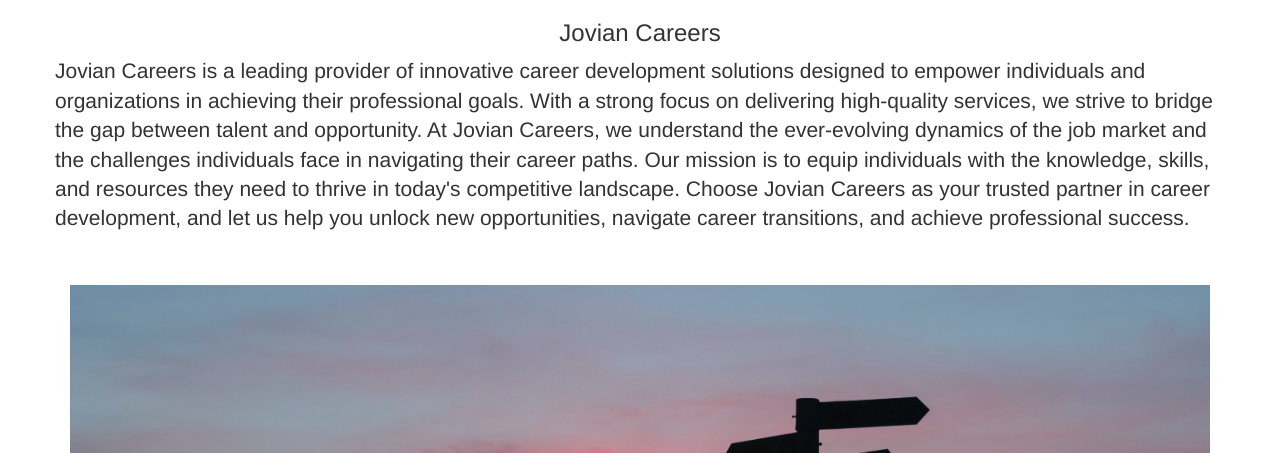
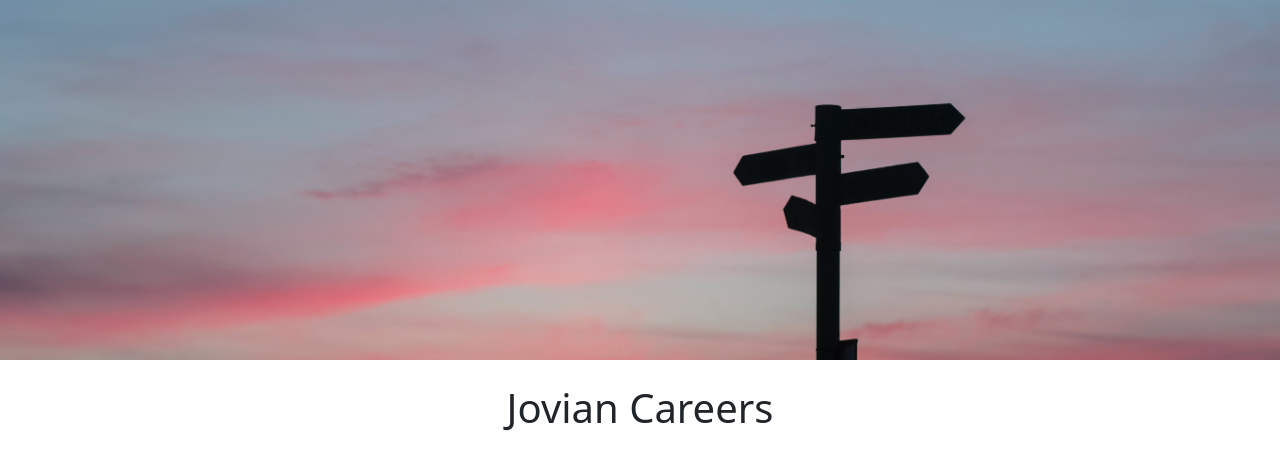
Before and after one commit to anandvarrier/Flask, a Flask app: page / in a window 1280 px wide. Shown: the top 453 px of the page. Run offline with Flask 3, Linux system fonts and the light colour scheme.

Commit message:
#5 Modification

```diff
--- a/Jovian-career-website/templates/home.html
+++ b/Jovian-career-website/templates/home.html
@@ -1,12 +1,10 @@
 <!DOCTYPE html>
 <html>
   <head>
-    <title>{{company_name}} Careers</title>
+    <title>Jovian Careers</title>
     <meta charset="utf-8">
-    <meta name="viewport" content="width=device-width, initial-scale=1, maximum-scale=1, user-scalable=no">
-    <!-- Bootstrap -->
-    <link rel="stylesheet" href="https://cdn.jsdelivr.net/npm/bootstrap@3.4.1/dist/css/bootstrap.min.css" integrity="sha384-HSMxcRTRxnN+Bdg0JdbxYKrThecOKuH5zCYotlSAcp1+c8xmyTe9GYg1l9a69psu" crossorigin="anonymous">
-
+    <meta name="viewport" content="width=device-width, initial-scale=1">
+    <link href="https://cdn.jsdelivr.net/npm/bootstrap@5.2.0-beta1/dist/css/bootstrap.min.css" rel="stylesheet" integrity="sha384-0evHe/X+R7YkIZDRvuzKMRqM+OrBnVFBL6DOitfPri4tjfHxaWutUpFmBp4vmVor" crossorigin="anonymous">
     <style>
       #banner {
         height: 360px;
@@ -17,28 +15,31 @@
     </style>
   </head>
   <body>
+    <img class="img-fluid" id="banner" src="https://flask--anandvarrier.repl.co/static/careerimg.jpg">
     <div class="container">
-      <h3 class="text-center mt-2 mb-4">{{company_name}} Careers</h3>
+      <h1 class="text-center mt-2 mb-4">
+        {{company_name}} Careers
+      </h1>
       <div class="row" style="margin-bottom:32px">
-        <p class="lead">Jovian Careers is a leading provider of innovative career development solutions designed to empower individuals and organizations in achieving their professional goals. With a strong focus on delivering high-quality services, we strive to bridge the gap between talent and opportunity.
-
-At Jovian Careers, we understand the ever-evolving dynamics of the job market and the challenges individuals face in navigating their career paths. Our mission is to equip individuals with the knowledge, skills, and resources they need to thrive in today's competitive landscape.
-
-Choose Jovian Careers as your trusted partner in career development, and let us help you unlock new opportunities, navigate career transitions, and achieve professional success.</p>
-
+        <div class="col-md-6">
+      <p class="lead">
+        At Jovian, we’re on a mission to build the most highly reputed technical university in the world, and we’re building it completely online. Our flagship data science program helps working professionals with a background in programming or analytics make a career transition to data science. We also offer several free beginner-friendly courses and have a fast-growing community of 200,000+ users.
+      </p>
+        </div>
+        <div class="d-none d-md-block col-md-6">
+        <img src="/static/people.jpeg" style="height:320px;border-radius:4px;">
+        </div>
       </div>
-    <img class="img-fluid" id="banner" src="https://flask--anandvarrier.repl.co/static/careerimg.jpg">
-
-    <h3 class="text-center mt-2">Open Positions</h3>
-        <div>
-          {% for job in jobs %}
-            {% include 'jobitem.html' %}
-          {% endfor %}
-        </div>
-      <p class="lead">To Do - Show the Jobs here</p>
+      <h2 class="text-center mt-2 mb-4">Open Positions</h2>
+      <div>
+        {% for job in jobs %}
+          {% include 'jobitem.html' %}
+        {% endfor %}
+      </div>
       <div class="text-center">
-        <button class="btn btn-primary btn-lg">Contact Us</button>
+      <a class="btn btn-primary btn-lg" href="mailto:hello@jovian.ai?subject=Question%20about%20Job%20Opernings&body=My%20name%3A%20%3Cyour%20name%20here%3E%0D%0A%0D%0AMy%20questions%3A%20%3Center%20question%20here%3E%0D%0A">Contact Us</a>
       </div>
     </div>
+
   </body>
 </html>
```
Also changed, not shown: Jovian-career-website/templates/jobitem.html (line endings or trailing spaces).
